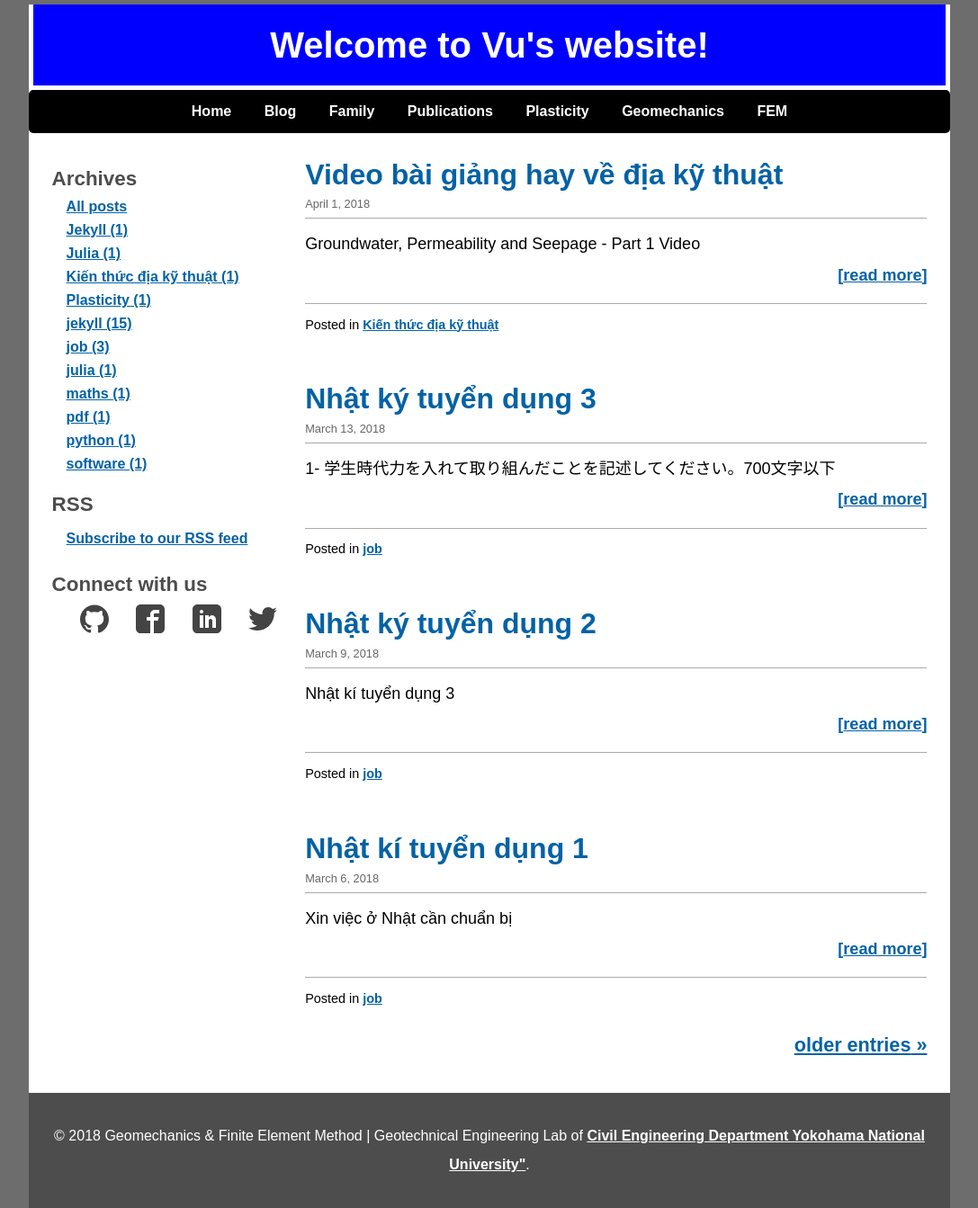
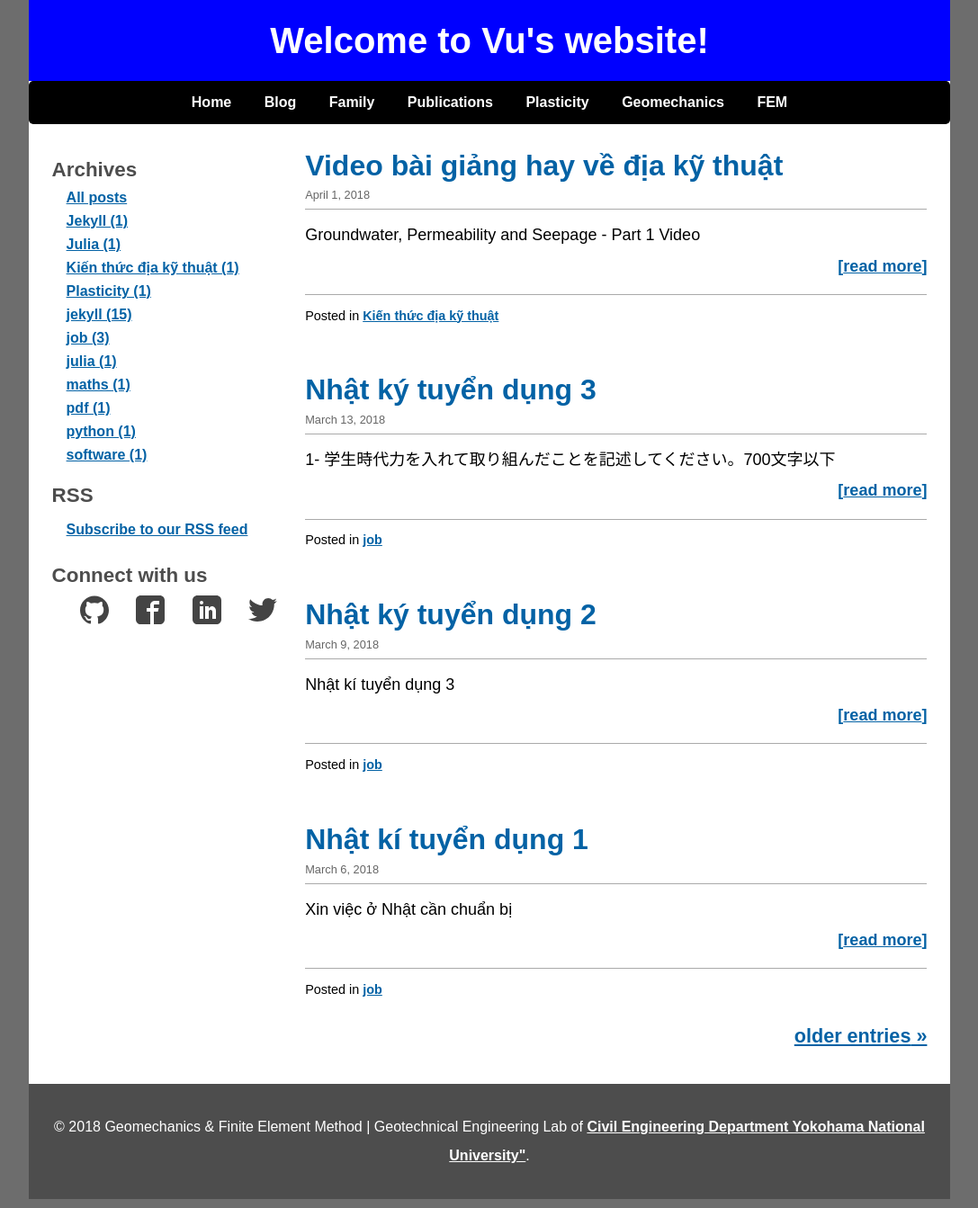
Before and after one commit to quangvunp/geomechanics, a Jekyll site: the page built from index.html, in a window 1280 px wide. Shown: the whole page at 90% size, without its empty margins (96-1183 px from the left). Built offline with Jekyll 4.4.1, drawn with Linux system fonts in a browser that asks for light colours; the list of posts is cut into pages by our own code.

Commit message:
Update main.css

```diff
--- a/css/main.css
+++ b/css/main.css
@@ -6,7 +6,7 @@
 -----------------------------------------------------*/
 #header {
 	background-color: blue/* #5c755e; */;
-	margin: 5px;
+	margin: 0px;
 	height: 90px;
 	border-radius: 0px;
 	background-image: url({{ site.baseurl }}/cloud.jpg);
```
